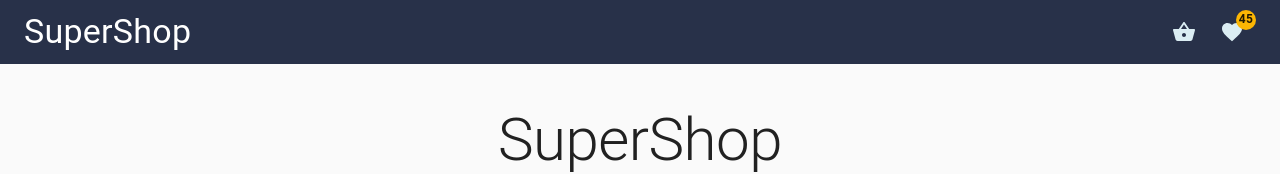
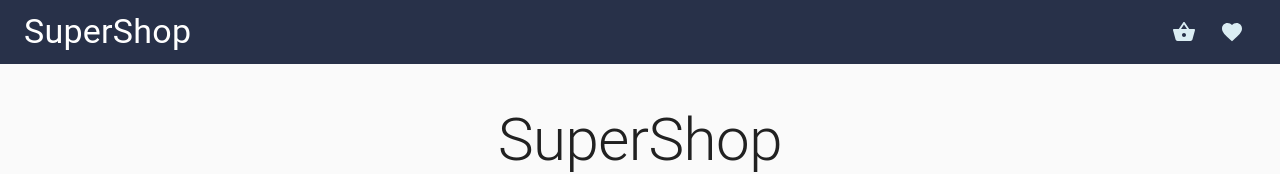
Before and after one commit to prudenceG/shop-test, a Next.js app: page / in a window 1280 px wide. Shown: the top 174 px of the page. Built offline with nearby package versions, Linux system fonts and the light colour scheme.

Commit message:
feat(master): link wishlist buble with the right number of products and addding condition to undisplay the buble when there is zero products in wishlist

```diff
--- a/components/header/Header.js
+++ b/components/header/Header.js
@@ -1,10 +1,10 @@
-import {withStyles, AppBar, Toolbar, Typography, IconButton, Container} from '@material-ui/core'
+import { useContext } from 'react';
+import GlobalContext from "../../state/global-context";
+import Interstitial from '../Interstitial'
+import Link from 'next/link'
+import { withStyles, AppBar, Toolbar, Typography, IconButton, Container } from '@material-ui/core'
 import ShoppingBasketIcon from '@material-ui/icons/ShoppingBasket';
 import FavoriteIcon from '@material-ui/icons/Favorite';
-import Link from 'next/link'
-import Interstitial from '../Interstitial'
-import {useContext} from "react";
-import GlobalContext from "../../state/global-context";
 
 const useStyles = theme => ({
     toolbar: {
@@ -43,18 +43,18 @@ const useStyles = theme => ({
 });
 
 const Header = props => {
-    const {classes} = props
     const context = useContext(GlobalContext);
+    const { wishlist, pushObject } = context;
+    const { classes } = props
 
     const toggleDrawer = (open) => (event) => {
         if (event && event.type === 'keydown' && (event.key === 'Tab' || event.key === 'Shift')) {
             return;
         }
-        context.pushObject('open_interstitial', true);
+        pushObject('open_interstitial', true);
     };
 
     const openWishlist = () => {
-        context.getWishlist();
     }
 
     return (
@@ -78,11 +78,11 @@ const Header = props => {
                                 <IconButton className={classes.iconButton} onClick={() => openWishlist()}>
                                     <FavoriteIcon className={classes.icon}/>
                                 </IconButton>
-                                <div className={classes.circle}>
+                                {wishlist.length !== 0 && <div className={classes.circle}>
                                     <Typography variant="caption" color="textPrimary" component="p" className={classes.number}>
-                                        45
+                                        {wishlist.length}
                                     </Typography>
-                                </div>
+                                </div>}
                             </>
                         </div>
                     </Toolbar>
```
